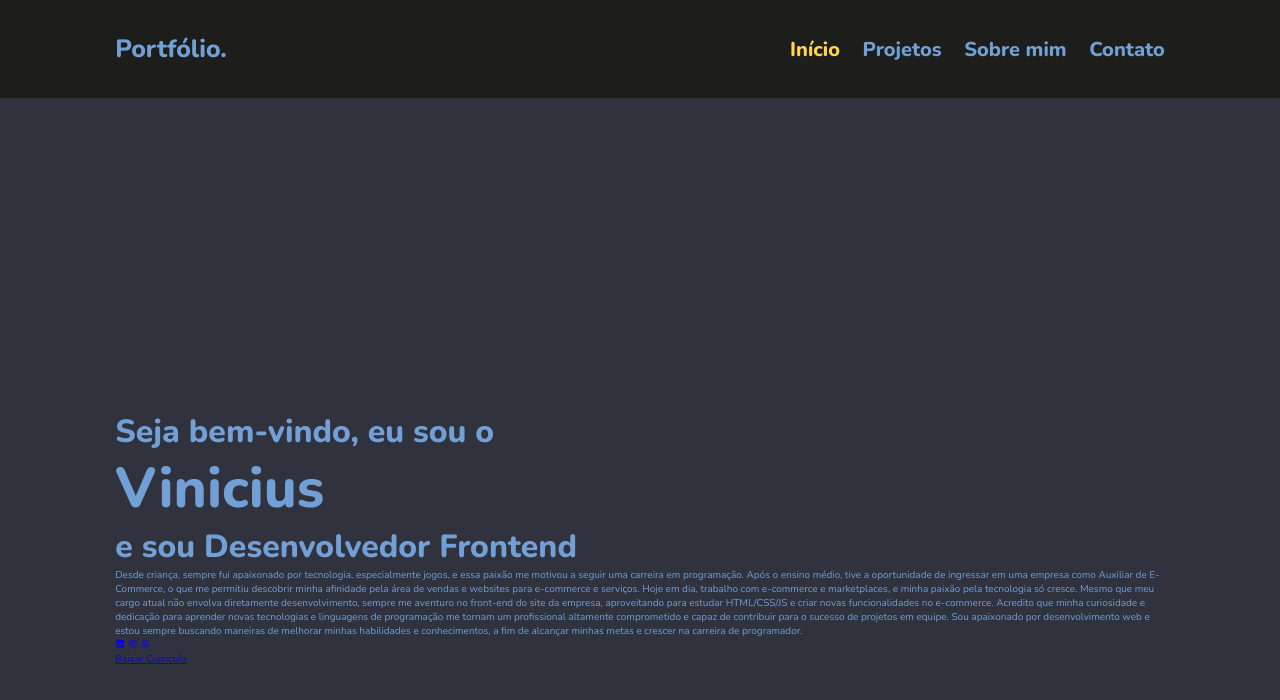
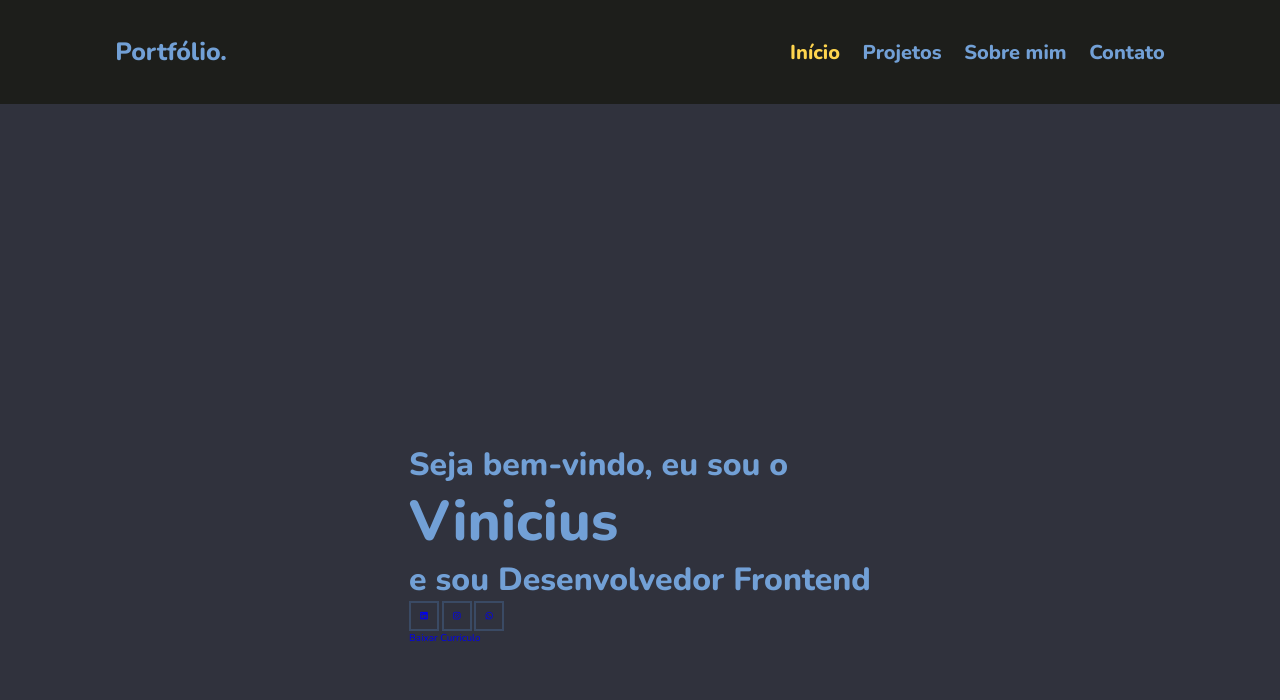
Before and after one commit to Viniciusmm10/portfolio-Vinicius, a plain HTML site: page index.html in a window 1280 px wide. Drawn offline with nearby package versions, Linux system fonts and the light colour scheme.

Commit message:
mod28.02

```diff
--- a/index.html
+++ b/index.html
@@ -35,25 +35,6 @@
         <h3>Seja bem-vindo, eu sou o</h3>
         <h1>Vinicius</h1>
         <h3>e sou <span>Desenvolvedor Frontend</span></h3>
-        <p>
-          Desde criança, sempre fui apaixonado por tecnologia, especialmente
-          jogos, e essa paixão me motivou a seguir uma carreira em programação.
-          Após o ensino médio, tive a oportunidade de ingressar em uma empresa
-          como Auxiliar de E-Commerce, o que me permitiu descobrir minha
-          afinidade pela área de vendas e websites para e-commerce e serviços.
-          Hoje em dia, trabalho com e-commerce e marketplaces, e minha paixão
-          pela tecnologia só cresce. Mesmo que meu cargo atual não envolva
-          diretamente desenvolvimento, sempre me aventuro no front-end do site
-          da empresa, aproveitando para estudar HTML/CSS/JS e criar novas
-          funcionalidades no e-commerce. Acredito que minha curiosidade e
-          dedicação para aprender novas tecnologias e linguagens de programação
-          me tornam um profissional altamente comprometido e capaz de contribuir
-          para o sucesso de projetos em equipe. Sou apaixonado por desenvolvimento web e
-          estou sempre buscando maneiras de melhorar minhas habilidades e
-          conhecimentos, a fim de alcançar minhas metas e crescer na carreira de
-          programador.
-        </p>
-
         <div class="social-media">
           <a href="#"><i class="bx bxl-linkedin-square"></i></a>
           <a href="#"><i class="bx bxl-instagram"></i></a>
@@ -61,6 +42,7 @@
         </div>
 
         <a href="#" class="btn"> Baixar Curriculo </a>
+        </div>
       </div>
     </section>
   </body>
--- a/style.css
+++ b/style.css
@@ -7,6 +7,10 @@
   margin: 0;
   padding: 0;
   box-sizing: border-box;
+  text-decoration: none;
+  border: none;
+  outline: none;
+  scroll-behavior: smooth;
 }
 
 :root {
@@ -27,20 +31,14 @@
   --tran-05: all 0.5s ease;
 }
 
-* {
-  margin: 0;
-  padding: 0;
-}
-
 html {
   font-size: 62.5%;
   overflow-x: hidden;
-  background-color: var(--background-color);
 }
 
 body {
-  margin: 0px;
-  padding: 0px;
+  background: var(--background-color);
+  color: var(--text-color);
 }
 
 section {
@@ -58,7 +56,7 @@ header {
   top: 0;
   left: 0;
   width: 100%;
-  padding: 3.2rem 9%;
+  padding: 3.5rem 9%;
   background: var(--primary-color);
   display: flex;
   justify-content: space-between;
@@ -71,7 +69,6 @@ header {
   color: var(--text-color);
   font-weight: 800;
   cursor: default;
-  text-decoration: none;
 }
 
 .navbar a {
@@ -102,6 +99,8 @@ header {
   align-items: center;
 }
 
+
+
 .home-content h3 {
   font-size: 3.2rem;
   font-weight: 700;
@@ -112,3 +111,13 @@ header {
   font-weight: 700;
   line-height: 1.3;
 }
+
+.social-media a {
+  display: inline-flex;
+  justify-content: center;
+  align-items: center;
+  width: 3rem;
+  height: 3rem;
+  background: transparent;
+  border: 0.2rem solid var(--secondary-color);
+}
```
Also changed, not shown: assets/eu.png (deleted), assets/foto-inicio.png (added).
